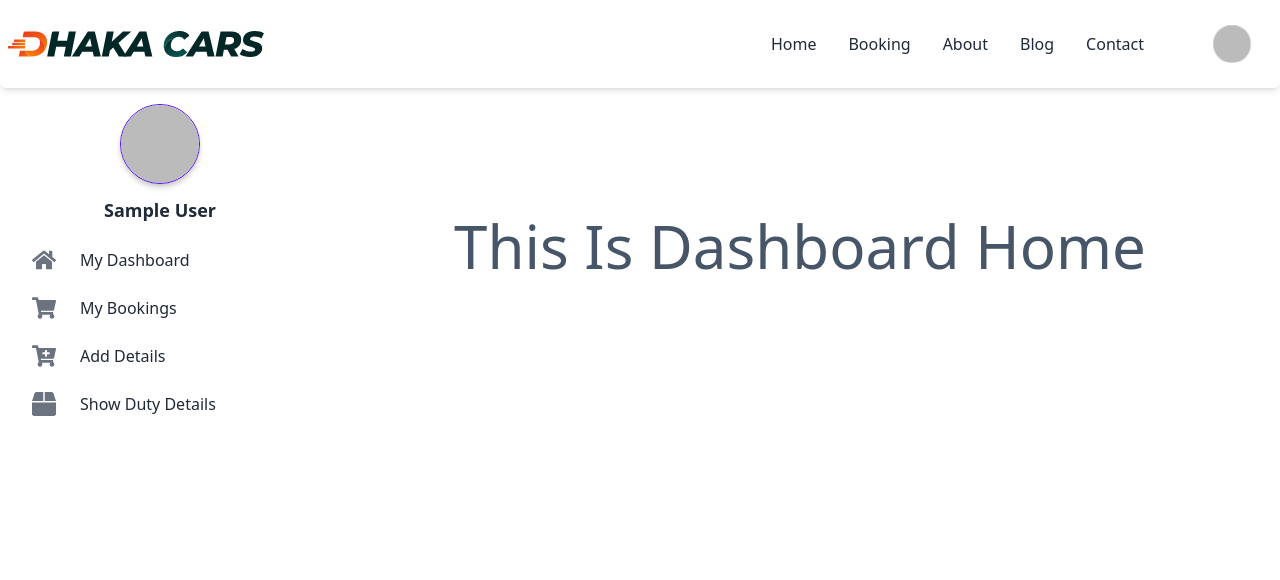
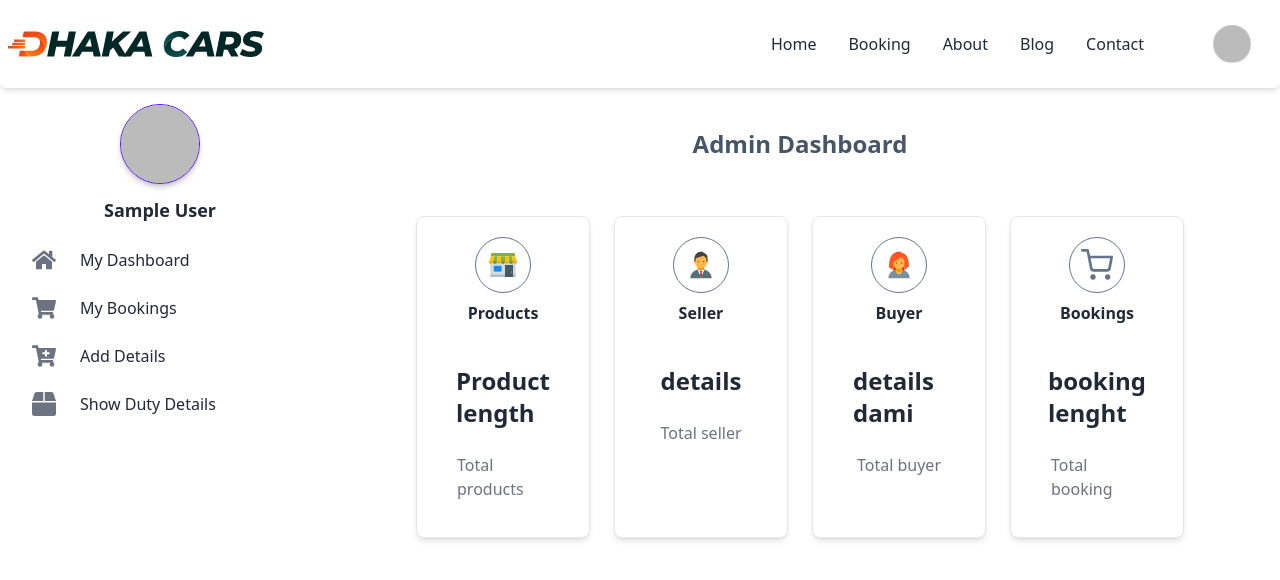
Before and after one commit to rashariful/dhakacars-client, a React (Create React App) app: page /dashboard in a window 1280 px wide. Shown: the top 580 px of the page. Built offline with nearby package versions, Linux system fonts and the light colour scheme; no server answers; sample sign-in values are in the browser's storage.

Commit message:
final update

```diff
--- a/package.json
+++ b/package.json
@@ -7,7 +7,6 @@
     "@testing-library/jest-dom": "^5.16.5",
     "@testing-library/react": "^13.4.0",
     "@testing-library/user-event": "^13.5.0",
-    "axios": "^1.3.2",
     "daisyui": "^2.46.1",
     "firebase": "^9.17.1",
     "react": "^18.2.0",
--- a/src/Components/Dashboard/DashboardHome/DashboardHome.jsx
+++ b/src/Components/Dashboard/DashboardHome/DashboardHome.jsx
@@ -1,11 +1,56 @@
 import React from "react";
+import { FiShoppingCart } from "react-icons/fi";
+import { FcShop, FcBusinessman, FcBusinesswoman } from "react-icons/fc";
 
 const DashboardHome = () => {
+
+  // const [sellers, setSellers] = useState([])
+
+  // useEffect(()=>{
+  //   axios.get(`${process.env.REACT_APP_ROOT}/users`)
+  //   .then(res => setUsers(res.data))
+  // },[])
+
+
   return (
-    <div>
-      <h1 className="text-center text-6xl text-slate-600 capitalize mt-32">
-        this is dashboard home
-      </h1>
+    <div className="w-[80%] mx-auto min-h-screen mt-10">
+      <h2 className="text-2xl font-bold capitalize text-center text-slate-600 mb-10">
+        Admin dashboard
+      </h2>
+      <div className="grid grid-cols-1 gap-4 md:grid-cols-2 md:gap-6 xl:grid-cols-4 2xl:gap-7.5">
+        <div className="border py-5 px-10 flex flex-col items-center bg-white rounded-lg shadow-md hover:skal-75 ">
+          <div className="flex items-center justify-center border border-slate-500 rounded-full w-14 h-14">
+            <FcShop className="w-8 h-8 text-slate-500"></FcShop>
+          </div>
+          <h3 className="text- font-semibold mb-5 mt-2">Products</h3>
+          <p className="text-2xl font-bold mt-5 mb-2">Product length</p>
+          <p className="text-gray-500">Total products</p>
+        </div>
+        <div className="border py-5 px-10 flex flex-col items-center bg-white rounded-lg shadow-md hover:skal-75 ">
+          <div className="flex items-center justify-center border border-slate-500 rounded-full w-14 h-14">
+            <FcBusinessman className="w-8 h-8 text-slate-500"></FcBusinessman>
+          </div>
+          <h3 className="text- font-semibold mb-5 mt-2">Seller</h3>
+          <p className="text-2xl font-bold mt-5 mb-2">details</p>
+          <p className="text-gray-500">Total seller</p>
+        </div>
+        <div className="border py-5 px-10 flex flex-col items-center bg-white rounded-lg shadow-md hover:skal-75 ">
+          <div className="flex items-center justify-center border border-slate-500 rounded-full w-14 h-14">
+            <FcBusinesswoman className="w-8 h-8 text-slate-500"></FcBusinesswoman>
+          </div>
+          <h3 className="text- font-semibold mb-5 mt-2">Buyer</h3>
+          <p className="text-2xl font-bold mt-5 mb-2">details dami</p>
+          <p className="text-gray-500">Total buyer</p>
+        </div>
+        <div className="border py-5 px-10 flex flex-col items-center bg-white rounded-lg shadow-md hover:skal-75 ">
+          <div className="flex items-center justify-center border border-slate-500 rounded-full w-14 h-14">
+            <FiShoppingCart className="w-8 h-8 text-slate-500"></FiShoppingCart>
+          </div>
+          <h3 className="text- font-semibold mb-5 mt-2">Bookings</h3>
+          <p className="text-2xl font-bold mt-5 mb-2">booking lenght</p>
+          <p className="text-gray-500">Total booking</p>
+        </div>
+      </div>
     </div>
   );
 };
--- a/src/Components/Dashboard/MyBookings/MyBookings.jsx
+++ b/src/Components/Dashboard/MyBookings/MyBookings.jsx
@@ -1,8 +1,9 @@
 import { useQuery } from "@tanstack/react-query";
-import React, { useContext } from "react";
+import axios from "axios";
+import React, { useContext, useState } from "react";
 import { ToastContainer, toast } from "react-toastify";
 import { AuthContext } from "../../../Context/UserContext";
-import { Link } from "react-router-dom";
+import { Link, useParams } from "react-router-dom";
 import {
   MdDelete,
   MdDeleteForever,
@@ -10,7 +11,23 @@ import {
 } from "react-icons/md";
 
 const MyBookings = () => {
+  const [status, setStatus] = useState("");
+  console.log("Booking status 15", status);
   const { user } = useContext(AuthContext);
+
+  const handleStatusUpdate = async (id, status) => {
+    try {
+      const response = await axios.put(
+        `https://dhaka-cars-server-git-main-rashariful.vercel.app/api/v1/booking/${id}/status`,{status}
+      );
+      const updatedBooking = response.data;
+      console.log(updatedBooking, "24");
+      setStatus(updatedBooking.status);
+      refetch();
+    } catch (error) {
+      console.error("Error updating booking status:", error);
+    }
+  };
 
   const { data: bookings = [], refetch } = useQuery({
     queryKey: ["bookings", user?.email],
@@ -24,9 +41,12 @@ const MyBookings = () => {
   });
   console.log(bookings);
   const handleDelete = (id) => {
-    fetch(`https://dhaka-cars-server-git-main-rashariful.vercel.app/api/v1/booking/${id}`, {
+    fetch(
+      `https://dhaka-cars-server-git-main-rashariful.vercel.app/api/v1/booking/${id}`,
+      {
         method: "DELETE",
-    })
+      }
+    )
       .then((res) => res.json())
       .then((data) => {
         if (data.deletedCount > 0) {
@@ -34,12 +54,14 @@ const MyBookings = () => {
         refetch();
       });
   };
-
   const handleUpdate = (id) => {
     console.log(id);
-    fetch(`https://dhaka-cars-server-git-main-rashariful.vercel.app/api/v1/booking/${id}`, {
+    fetch(
+      `https://dhaka-cars-server-git-main-rashariful.vercel.app/api/v1/booking/${id}`,
+      {
         method: "PATCH",
-    })
+      }
+    )
       .then((res) => res.json())
       .then((data) => {
         console.log(data);
@@ -48,6 +70,7 @@ const MyBookings = () => {
 
   return (
     <div>
+
       <div className="w-[80%] mx-auto">
         <h1 className="text-2xl font-bold my-10">All booking Details</h1>
         <div className="lg:w-2/2 w-full mx-auto overflow-auto">
@@ -72,8 +95,26 @@ const MyBookings = () => {
                   <td>{booking?.PickUpLocation}</td>
                   <td>{booking?.carType}</td>
                   <td>
-                    <button className="btn btn-warning btn-xs">
-                      proccesing
+                  <button className="btn btn-sm">{booking?.status}</button>
+                    </td>
+                  <td>
+                    <button
+                      className="btn btn-primary btn-sm"
+                      onClick={() =>
+                        handleStatusUpdate(booking._id, "confirmed")
+                      }
+                    >
+                      Confirm
+                    </button>
+                  </td>
+                  <td>
+                    <button
+                      className="btn btn-secondary btn-sm"
+                      onClick={() =>
+                        handleStatusUpdate(booking._id, "cancelled")
+                      }
+                    >
+                      Cancel
                     </button>
                   </td>
                   {/* <td>
@@ -103,7 +144,6 @@ const MyBookings = () => {
                       <MdDelete color="white" size={24} /> Delete item{" "}
                     </button>
                   </td>
-
                 </tr>
               ))}
             </tbody>
```
Lines whose indentation alone changed are shown as unchanged.
